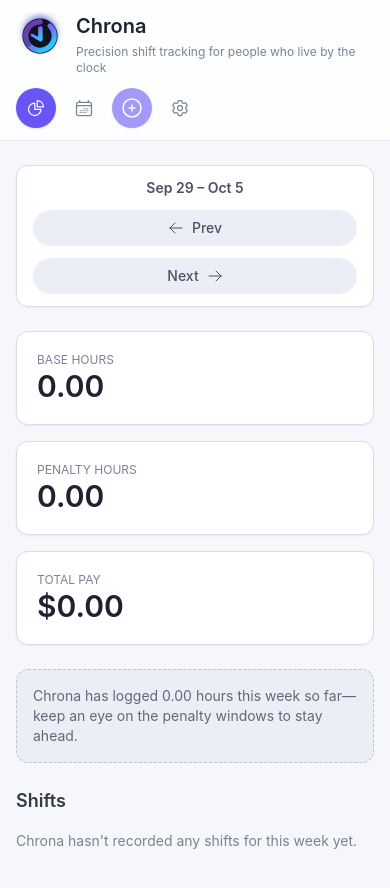
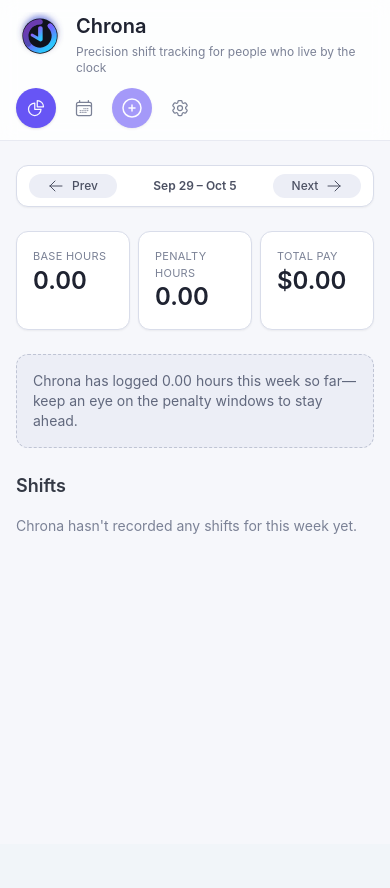
Before and after one commit to beatz174-bit/shift-recorder, a React (Vite) app: page / in a window 390 px wide. Shown: the top 888 px of the page. After the commit the page ends 844 px from the top, so only its background shows below. Built offline with nearby package versions, Linux system fonts and the light colour scheme.

Commit message:
Adjust shift card pay placement on small screens

```diff
--- a/src/app/components/ShiftCard.tsx
+++ b/src/app/components/ShiftCard.tsx
@@ -26,20 +26,20 @@
 
   return (
     <article className="flex flex-col gap-3 rounded-xl border border-neutral-200 bg-white p-4 shadow-sm transition hover:shadow-md dark:border-midnight-800 dark:bg-midnight-900">
-      <header className="flex flex-col gap-3 sm:flex-row sm:items-start sm:justify-between">
-        <div>
+      <header className="flex flex-wrap items-start justify-between gap-y-2 gap-x-3">
+        <div className="min-w-0">
           <p className="text-sm font-semibold text-neutral-700 dark:text-neutral-100">
             {dateFormatter.format(startDate)}
           </p>
-          <p className="text-xs text-neutral-500 dark:text-neutral-300">
+          <p className="text-[11px] text-neutral-500 dark:text-neutral-300 sm:text-xs">
             {timeFormatter.format(startDate)} — {endDate ? timeFormatter.format(endDate) : 'In progress'}
           </p>
         </div>
-        <p className="text-lg font-semibold text-neutral-900 dark:text-neutral-50 sm:text-right">
+        <p className="ml-auto text-right text-base font-semibold text-neutral-900 dark:text-neutral-50 sm:text-lg">
           {currencyFormatter.format(shift.totalPay)}
         </p>
       </header>
-      <dl className="grid grid-cols-1 gap-2 text-xs sm:grid-cols-3">
+      <dl className="grid grid-cols-3 gap-2 text-[11px] sm:text-xs">
         <div>
           <dt className="text-neutral-500 dark:text-neutral-300">Base</dt>
           <dd className="font-medium text-neutral-700 dark:text-neutral-100">{(shift.baseMinutes / 60).toFixed(2)}h</dd>
--- a/src/app/components/WeekNavigator.tsx
+++ b/src/app/components/WeekNavigator.tsx
@@ -10,21 +10,21 @@
 
 export default function WeekNavigator({ range, onPrev, onNext }: WeekNavigatorProps) {
   return (
-    <div className="flex flex-col gap-3 rounded-xl border border-neutral-200 bg-white px-4 py-3 shadow-sm dark:border-midnight-800 dark:bg-midnight-900 sm:flex-row sm:items-center sm:justify-between">
+    <div className="flex items-center justify-between gap-2 rounded-xl border border-neutral-200 bg-white px-3 py-2 shadow-sm dark:border-midnight-800 dark:bg-midnight-900 sm:px-4 sm:py-3">
       <button
         type="button"
         onClick={onPrev}
-        className="order-2 flex w-full items-center justify-center gap-2 rounded-full bg-neutral-100 px-3 py-2 text-sm font-medium text-neutral-700 transition hover:bg-neutral-200 dark:bg-midnight-800 dark:text-neutral-200 dark:hover:bg-midnight-700 sm:order-1 sm:w-auto"
+        className="flex min-w-[88px] items-center justify-center gap-2 rounded-full bg-neutral-100 px-2 py-1 text-xs font-medium text-neutral-700 transition hover:bg-neutral-200 dark:bg-midnight-800 dark:text-neutral-200 dark:hover:bg-midnight-700 sm:min-w-[104px] sm:px-3 sm:py-2 sm:text-sm"
       >
         <ArrowLeftIcon className="h-4 w-4" /> Prev
       </button>
-      <p className="order-1 text-center text-sm font-semibold text-neutral-700 dark:text-neutral-100 sm:order-2 sm:text-left">
+      <p className="flex-1 text-center text-xs font-semibold text-neutral-700 dark:text-neutral-100 sm:text-sm">
         {formatWeekLabel(range)}
       </p>
       <button
         type="button"
         onClick={onNext}
-        className="order-3 flex w-full items-center justify-center gap-2 rounded-full bg-neutral-100 px-3 py-2 text-sm font-medium text-neutral-700 transition hover:bg-neutral-200 dark:bg-midnight-800 dark:text-neutral-200 dark:hover:bg-midnight-700 sm:order-3 sm:w-auto"
+        className="flex min-w-[88px] items-center justify-center gap-2 rounded-full bg-neutral-100 px-2 py-1 text-xs font-medium text-neutral-700 transition hover:bg-neutral-200 dark:bg-midnight-800 dark:text-neutral-200 dark:hover:bg-midnight-700 sm:min-w-[104px] sm:px-3 sm:py-2 sm:text-sm"
       >
         Next <ArrowRightIcon className="h-4 w-4" />
       </button>
--- a/src/app/routes/SummaryPage.tsx
+++ b/src/app/routes/SummaryPage.tsx
@@ -62,18 +62,18 @@
   return (
     <section className="flex flex-col gap-6">
       <WeekNavigator range={range} onPrev={goPrev} onNext={goNext} />
-      <div className="grid gap-4 sm:grid-cols-3">
-        <div className="rounded-xl border border-neutral-200 bg-white p-5 shadow-sm dark:border-midnight-800 dark:bg-midnight-900">
-          <p className="text-xs uppercase text-neutral-500">Base hours</p>
-          <p className="text-3xl font-semibold text-neutral-900 dark:text-neutral-50">{(totals.baseMinutes / 60).toFixed(2)}</p>
+      <div className="grid grid-cols-3 gap-2 sm:gap-4">
+        <div className="rounded-xl border border-neutral-200 bg-white p-4 shadow-sm dark:border-midnight-800 dark:bg-midnight-900 sm:p-5">
+          <p className="text-[11px] uppercase tracking-wide text-neutral-500 sm:text-xs">Base hours</p>
+          <p className="text-2xl font-semibold text-neutral-900 dark:text-neutral-50 sm:text-3xl">{(totals.baseMinutes / 60).toFixed(2)}</p>
         </div>
-        <div className="rounded-xl border border-neutral-200 bg-white p-5 shadow-sm dark:border-midnight-800 dark:bg-midnight-900">
-          <p className="text-xs uppercase text-neutral-500">Penalty hours</p>
-          <p className="text-3xl font-semibold text-neutral-900 dark:text-neutral-50">{(totals.penaltyMinutes / 60).toFixed(2)}</p>
+        <div className="rounded-xl border border-neutral-200 bg-white p-4 shadow-sm dark:border-midnight-800 dark:bg-midnight-900 sm:p-5">
+          <p className="text-[11px] uppercase tracking-wide text-neutral-500 sm:text-xs">Penalty hours</p>
+          <p className="text-2xl font-semibold text-neutral-900 dark:text-neutral-50 sm:text-3xl">{(totals.penaltyMinutes / 60).toFixed(2)}</p>
         </div>
-        <div className="rounded-xl border border-neutral-200 bg-white p-5 shadow-sm dark:border-midnight-800 dark:bg-midnight-900">
-          <p className="text-xs uppercase text-neutral-500">Total pay</p>
-          <p className="text-3xl font-semibold text-neutral-900 dark:text-neutral-50">
+        <div className="rounded-xl border border-neutral-200 bg-white p-4 shadow-sm dark:border-midnight-800 dark:bg-midnight-900 sm:p-5">
+          <p className="text-[11px] uppercase tracking-wide text-neutral-500 sm:text-xs">Total pay</p>
+          <p className="text-2xl font-semibold text-neutral-900 dark:text-neutral-50 sm:text-3xl">
             {currencyFormatter.format(totalPay)}
           </p>
         </div>
```
